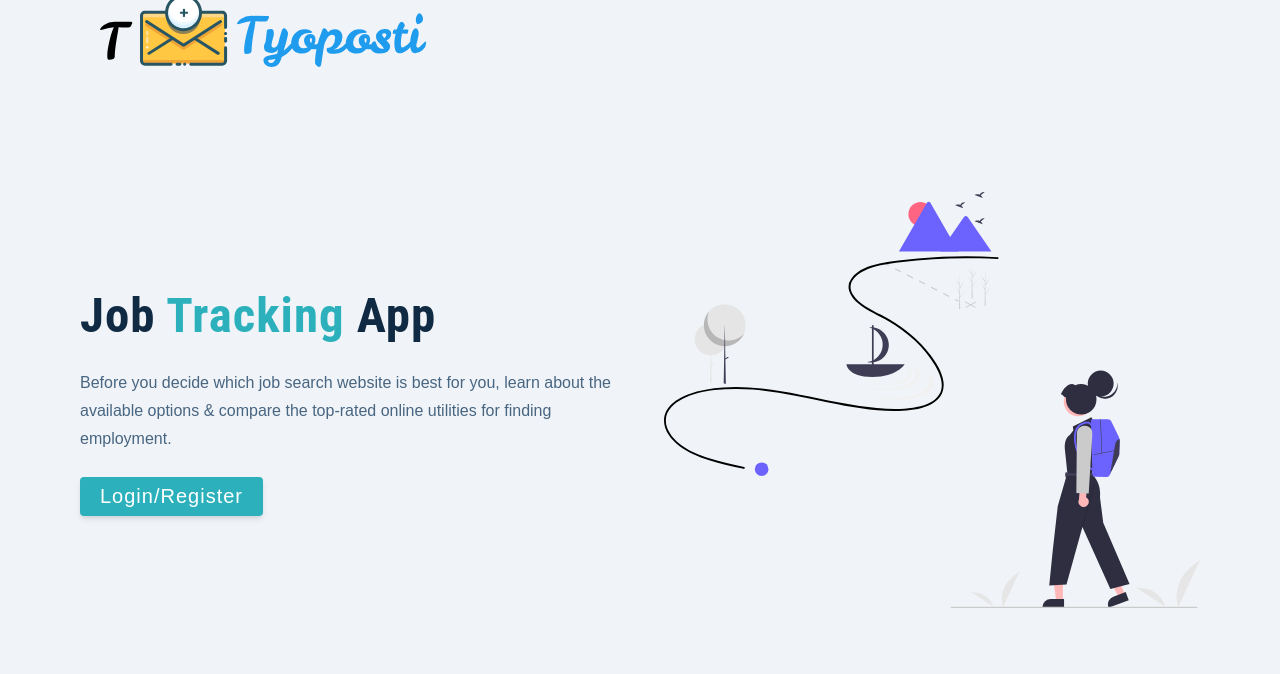
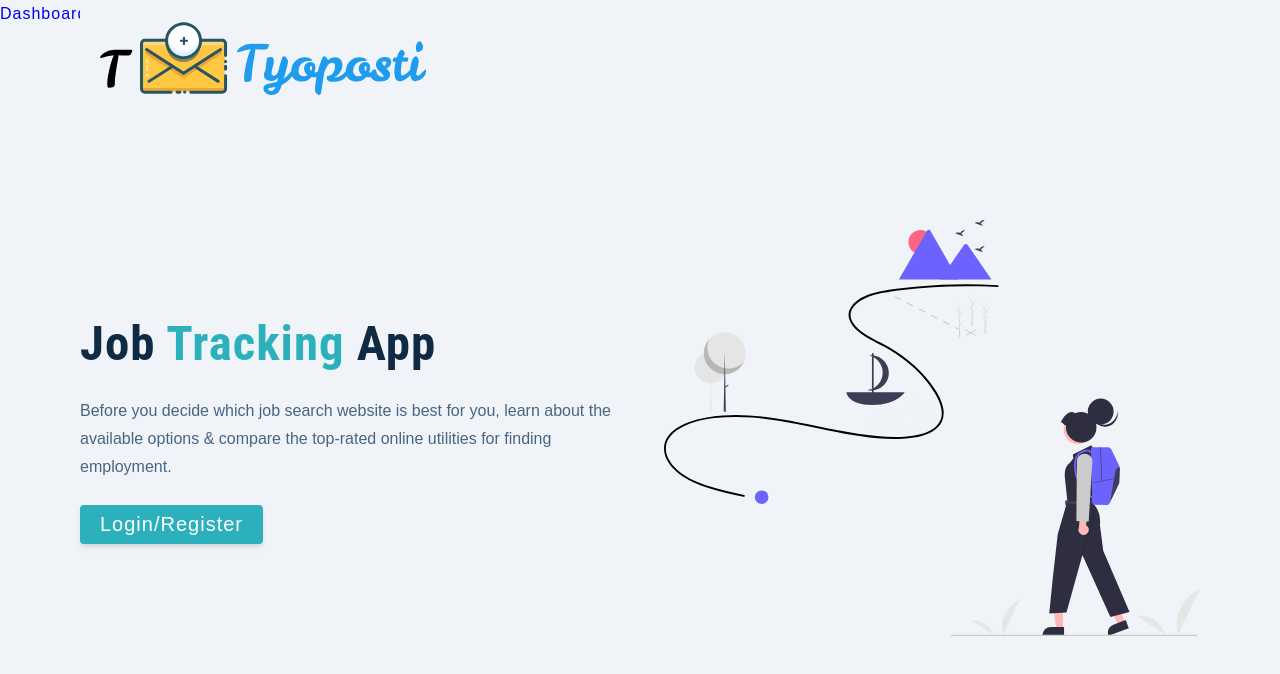
Before and after one commit to onrush1995/scoretracker, a React (Create React App) app: page /landing in a window 1280 px wide. Shown: the top 674 px of the page. Built offline with nearby package versions, Linux system fonts and the light colour scheme.

Commit message:
React-Router has been set

```diff
--- a/package.json
+++ b/package.json
@@ -9,6 +9,7 @@
     "normalize.css": "^8.0.1",
     "react": "^18.0.0",
     "react-dom": "^18.0.0",
+    "react-router-dom": "^6.3.0",
     "react-scripts": "5.0.0",
     "styled-components": "^5.3.5",
     "web-vitals": "^2.1.4"
--- a/src/App.js
+++ b/src/App.js
@@ -1,13 +1,20 @@
 import Landing from './pages/Landing';
-import styled from 'styled-components';
-
-const Button = styled.button;
-
+import { BrowserRouter, Routes, Route, Link } from 'react-router-dom';
 function App() {
     return (
-        <div>
-            <Landing />
-        </div>
+        <BrowserRouter>
+            <nav>
+                <Link to='/'>Dashboard</Link>
+                <Link to='/register'>Register</Link>
+                <Link to='/landing'>Landing</Link>
+            </nav>
+            <Routes>
+                <Route path='/' element={<div>Dashboard</div>} />
+                <Route path='/register' element={<div>Register</div>} />
+                <Route path='/landing' element={<Landing />} />
+                <Route path='*' element={<h1>Error</h1>} />
+            </Routes>
+        </BrowserRouter>
     );
 }
 
--- /dev/null
+++ b/src/components/Logo.js
@@ -0,0 +1,7 @@
+import logo from '../assets/images/logo.svg';
+
+const Logo = () => {
+    return <img src={logo} alt='Tyoposti' className='logo' />;
+};
+
+export default Logo;
--- a/src/pages/Landing.js
+++ b/src/pages/Landing.js
@@ -1,12 +1,13 @@
-import logo from '../assets/images/logo.svg';
 import main from '../assets/images/main.svg';
 import Wrapper from '../assets/wrappers/Testing';
+import Logo from '../components/Logo';
+import { Link } from 'react-router-dom';
 
 const Landing = () => {
     return (
         <Wrapper>
             <nav>
-                <img src={logo} alt='Tyoposti' className='logo' />
+                <Logo />
             </nav>
             <div className='container page'>
                 <div className='info'>
@@ -17,7 +18,9 @@
                         Before you decide which job search website is best for you, learn about the available options &
                         compare the top-rated online utilities for finding employment.
                     </p>
-                    <button className='btn btn-hero'>Login/Register</button>
+                    <Link to='/register' className='btn btn-hero'>
+                        Login/Register
+                    </Link>
                 </div>
 
                 <img src={main} alt='job hunt' className='img main-img' />
```
Also changed, not shown: 1 other file (tests, documents, lock files or other folders).
